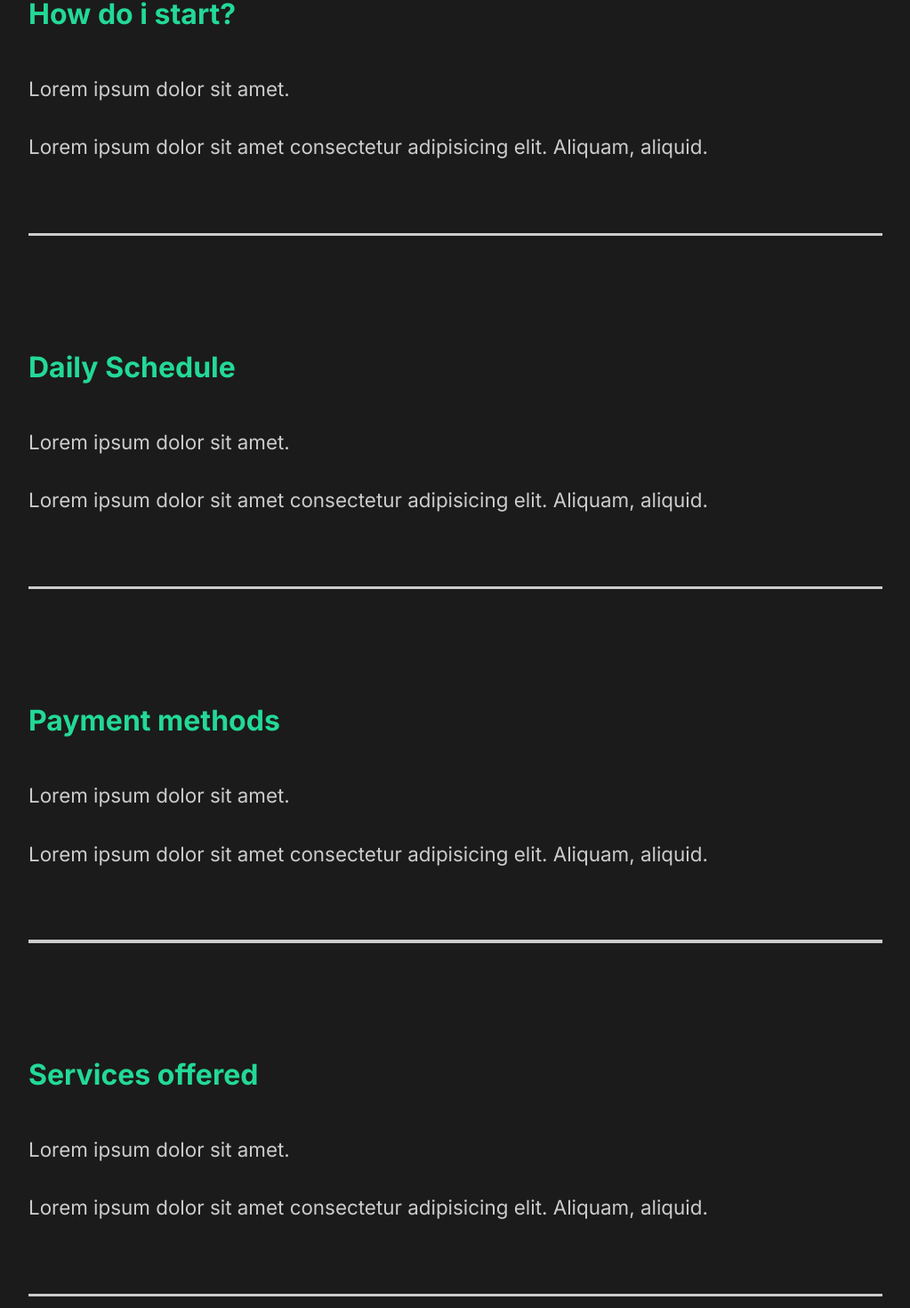
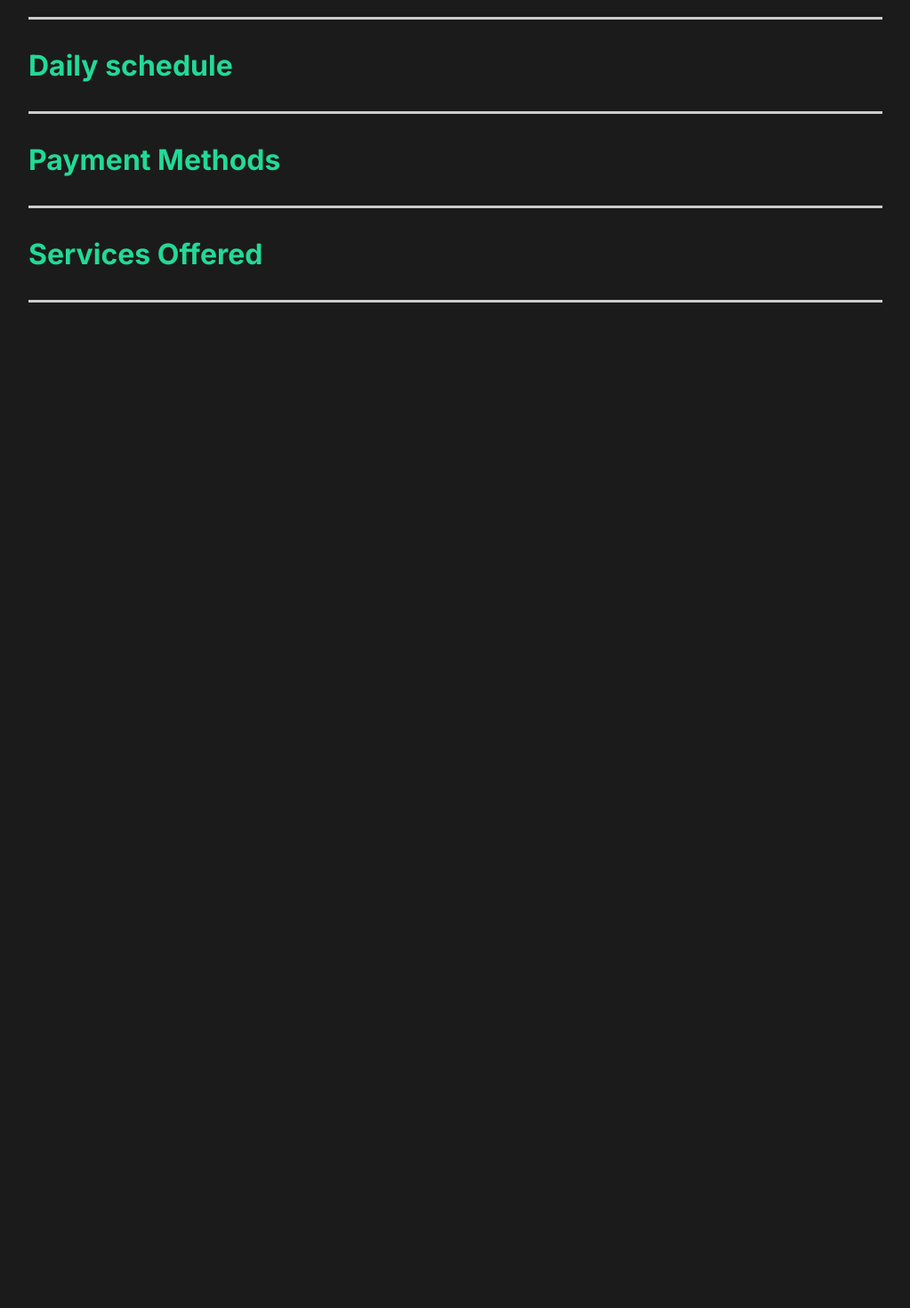
Before and after one commit to Adaaego/Portfolio, a React (Vite) app: page / in a window 1280 px wide. Shown: the part 2738-4208 px from the top of the page at 89% size, without its empty margins (128-1151 px from the left). After the commit the page ends 3190 px from the top, so only its background shows below. Built offline with nearby package versions, Linux system fonts and the light colour scheme; a web font is replaced by a local one.

Commit message:
fixed the FAQ section and added some animation effects using layout group

```diff
--- a/src/components/FaqSection.jsx
+++ b/src/components/FaqSection.jsx
@@ -2,53 +2,51 @@
 import styled from 'styled-components';
 import { BasicLayout } from '../styles';
 import Toggle from './Toggle';
+import { LayoutGroup } from 'framer-motion';
 
 const FaqSection = () => {
     return(
         <Faq>
         <h2> FAQ <span>Any Questions?</span></h2>
 
+<LayoutGroup>
+<Toggle title='How do i start?'>
         <div className="question">
-            <h4>How do i start?</h4>
+
             <div className="answer">
                 <p>Lorem ipsum dolor sit amet.</p>
                 <p>Lorem ipsum dolor sit amet consectetur adipisicing elit. Aliquam, aliquid.</p>
             </div>
-            <div className="faq-line"></div>
         </div>
+        </Toggle>
 
-<Toggle>
+<Toggle title='Daily schedule'>
         <div className="question">
-            <h4>Daily Schedule</h4>
             <div className="answer">
                 <p>Lorem ipsum dolor sit amet.</p>
                 <p>Lorem ipsum dolor sit amet consectetur adipisicing elit. Aliquam, aliquid.</p>
             </div>
-            <div className="faq-line"></div>
         </div>
     </Toggle>
 
-     <Toggle>
+     <Toggle title='Payment Methods'>
         <div className="question">
-            <h4>Payment methods</h4>
             <div className="answer">
                 <p>Lorem ipsum dolor sit amet.</p>
                 <p>Lorem ipsum dolor sit amet consectetur adipisicing elit. Aliquam, aliquid.</p>
             </div>
-            <div className="faq-line"></div>
         </div>
     </Toggle>
 
-    <Toggle>
+    <Toggle title='Services Offered'>
         <div className="question">
-            <h4>Services offered</h4>
             <div className="answer">
                 <p>Lorem ipsum dolor sit amet.</p>
                 <p>Lorem ipsum dolor sit amet consectetur adipisicing elit. Aliquam, aliquid.</p>
             </div>
-            <div className="faq-line"></div>
         </div>
     </Toggle>
+    </LayoutGroup>
 
         </Faq>
     )
--- a/src/components/Toggle.jsx
+++ b/src/components/Toggle.jsx
@@ -1,11 +1,14 @@
 import { useState } from "react";
+import { motion } from "framer-motion";
 
-const Toggle = ({children}) =>{
-    const [toggle, setToggle] = useState(true)
+const Toggle = ({children, title}) =>{
+    const [toggle, setToggle] = useState(false)
     return(
-        <div onClick={() => setToggle(!toggle)}>
+        <motion.div layout onClick={() => setToggle(!toggle)}>
+            <motion.h4 layout >{title}</motion.h4>
             {toggle ? children : '' }
-        </div>
+            <div className="faq-line"></div>
+        </motion.div>
     )
 };
 
```
